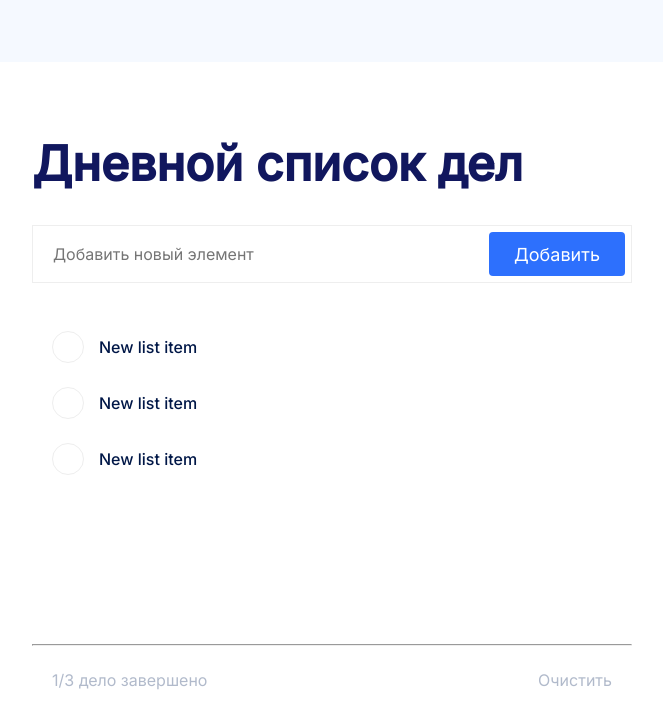
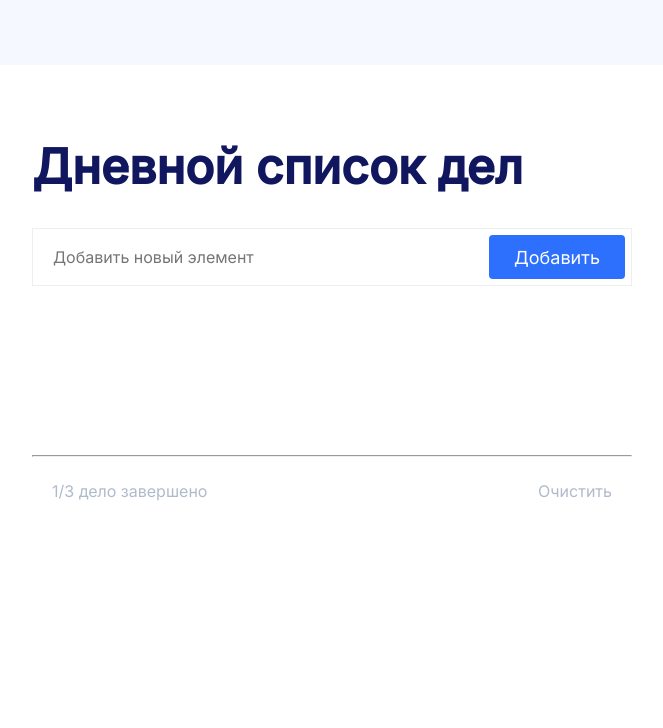
Before and after one commit to OlgaSeledets/sava-todo-list, a React (Create React App) app: page / in a window 1280 px wide. Shown: the top 728 px of the page, without its empty margins (308-971 px from the left). Built offline with nearby package versions, Linux system fonts and the light colour scheme; a web font is replaced by a local one.

Commit message:
Добавлено отображение todo с использованием Redux

```diff
--- a/src/components/app/App.tsx
+++ b/src/components/app/App.tsx
@@ -1,27 +1,29 @@
-import React from 'react';
+import React, { useState } from 'react';
 import './App.css';
+import { useDispatch, useSelector } from "react-redux";
+import { AppDispatch, RootState } from "../../store";
+import { addTodo } from "../../slices/todoSlice";
 
 function App() {
+  const todoList = useSelector((state: RootState) => state);
+  const dispatch = useDispatch<AppDispatch>();
+
+  const [value, setValue] = useState('');
+
   return (
     <div className="App">
       <h1>Дневной список дел</h1>
       <div className='wrapper'>
-        <input className='todo-input' placeholder='Добавить новый элемент'></input>
-        <button className='add-btn'>Добавить</button>
+        <input className='todo-input' onChange={(e) => setValue(e.target.value)} placeholder='Добавить новый элемент'></input>
+        <button className='add-btn' onClick={() => { dispatch(addTodo(value)) }}>Добавить</button>
       </div>
       <div className='todo-list'>
-        <div className='todo'>
-          <input type='checkbox' className='todo-checkbox'></input>
-          <p className='todo-item'>New list item</p>
-        </div>
-        <div className='todo'>
-          <input type='checkbox' className='todo-checkbox'></input>
-          <p className='todo-item'>New list item</p>
-        </div>
-        <div className='todo'>
-          <input type='checkbox' className='todo-checkbox'></input>
-          <p className='todo-item'>New list item</p>
-        </div>
+        {todoList.map((item) => (
+          <div className='todo' key={item.id}>
+            <input type='checkbox' className='todo-checkbox'></input>
+            <p className='todo-item'>{item.text}</p>
+          </div>
+        ))}
       </div>
       <hr></hr>
       <div className='wrapper-footer'>
```
